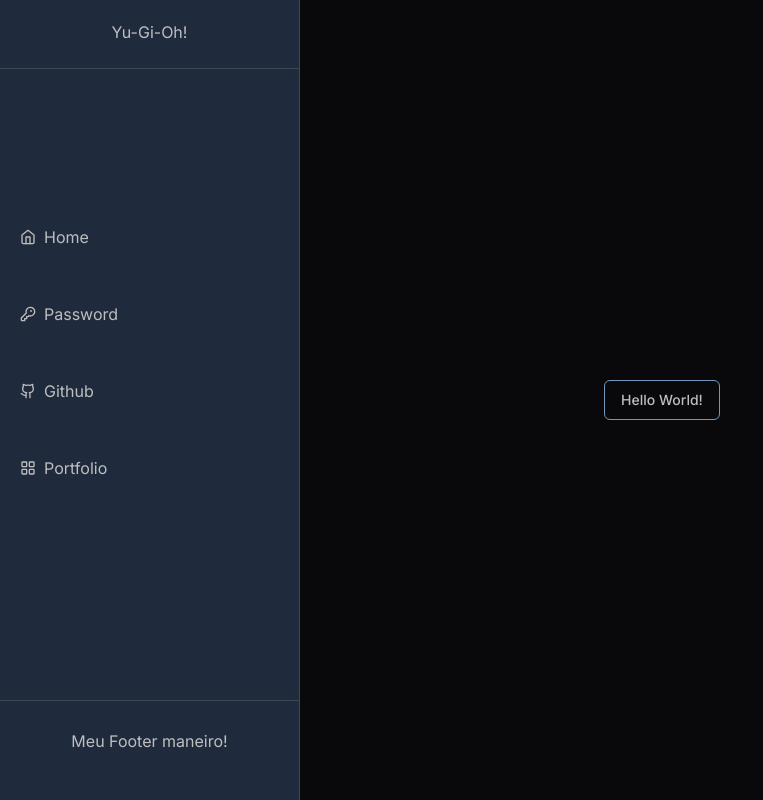
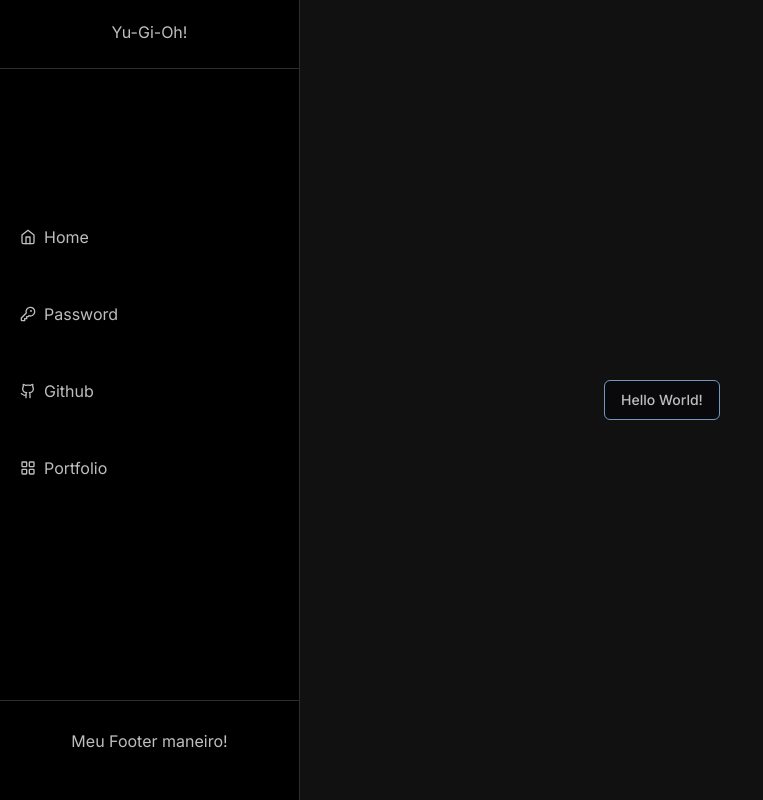
Before and after one commit to maiconlara/yugioh-password, a Next.js app: page / in a window 1280 px wide. Shown: the whole page, without its empty margins (0-763 px from the left). Built offline with nearby package versions, Linux system fonts and the light colour scheme.

Commit message:
curti o resutado ffs

```diff
--- a/src/app/layout.tsx
+++ b/src/app/layout.tsx
@@ -18,7 +18,7 @@ export default function RootLayout({
   return (
     <html lang="en">
         <body
-        className={`${inter.className} text-gray-100 bg-[#09090B]`}
+        className={`${inter.className} text-gray-100 bg-[#111111]`}
       >
         <main className="grid md:grid-cols-[300px,calc(80vw-300px)] h-screen ">
           <Menu />
--- a/src/app/page.tsx
+++ b/src/app/page.tsx
@@ -3,7 +3,7 @@ import Image from "next/image";
 
 export default function Home() {
   return (
-    <div className=" flex justify-center items-center h-screen bg-[#09090B]">
+    <div className=" flex justify-center items-center h-screen bg-[#111111]">
       <Button variant="outline" className="bg-[#09090B] border-base-400">
         Hello World!
       </Button>
--- a/src/components/base/Menu/Desktop/DesktopButton/index.tsx
+++ b/src/components/base/Menu/Desktop/DesktopButton/index.tsx
@@ -10,7 +10,7 @@ const DesktopButton = ({ buttonText, Icon, path }: ButtonProps) => {
   return (
     <div className="w-full h-12 ">
       <Link href={path}>
-        <div className="bg-[#1F2B3D] w-full h-full px-5 flex flex-row items-center rounded-sm hover:bg-base-400 transition-colors">
+        <div className="bg-[#000] w-full h-full px-5 flex flex-row items-center rounded-sm hover:border-gray-300/40 hover:border-[1px] transition-transform hover:translate-x-2">
           <Icon className="mr-2 h-4 w-4" />
           {buttonText}
         </div>{" "}
--- a/src/components/base/Menu/Desktop/index.tsx
+++ b/src/components/base/Menu/Desktop/index.tsx
@@ -5,7 +5,7 @@ import { buttons } from "../data";
 
 const Desktop = () => {
   return (
-    <div className="hidden md:flex flex-col  w-full  py-5 justify-between items-start h-screen bg-base-950 border-r-[1px] border-gray-300/40">
+    <div className="hidden md:flex flex-col  w-full  py-5 justify-between items-start h-screen bg-black border-r-[1px] border-gray-300/40">
       <div className="flex flex-col w-full items-center  gap-6">
         <h1>Yu-Gi-Oh!</h1>
         <div className="w-full bg-gray-300/40 h-px"></div>
```
